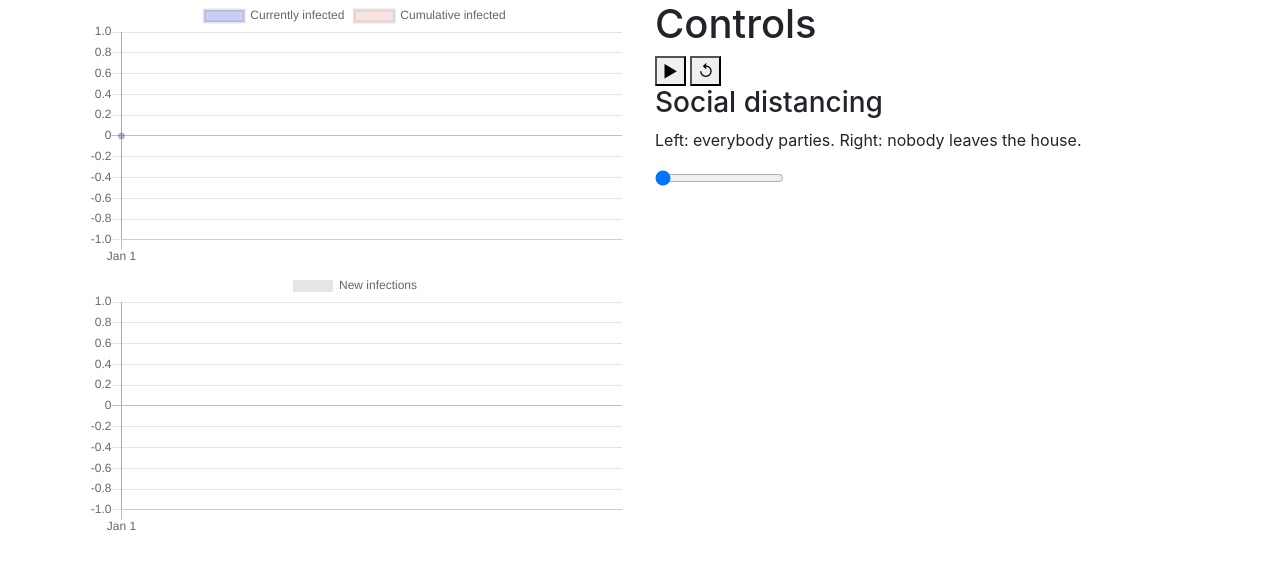
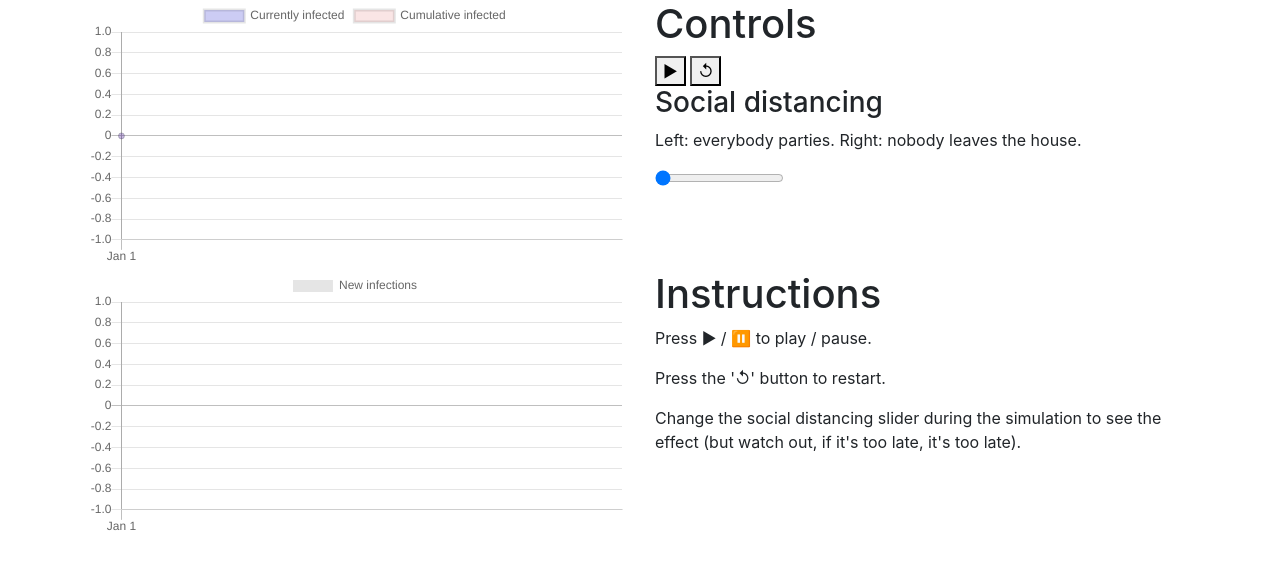
Before and after one commit to martinfiers/martinfiers.github.io, a plain HTML site: page index.html in a window 1280 px wide. Drawn offline with Linux system fonts and the light colour scheme; no server answers.

Commit message:
Adding instructions

```diff
--- a/index.html
+++ b/index.html
@@ -24,7 +24,12 @@
         <div class="col">
           <canvas id='canvas-new_infections'></canvas>
         </div>
-        <div class="col"></div>
+        <div class="col">
+          <h1>Instructions</h1>
+          <p>Press ▶ / ⏸ to play / pause.</p>
+          <p>Press the '↺' button to restart.</p>
+          <p>Change the social distancing slider during the simulation to see the effect (but watch out, if it's too late, it's too late).</p>
+        </div>
       </div>
     </div>
     <script src="index.js"></script>
```
